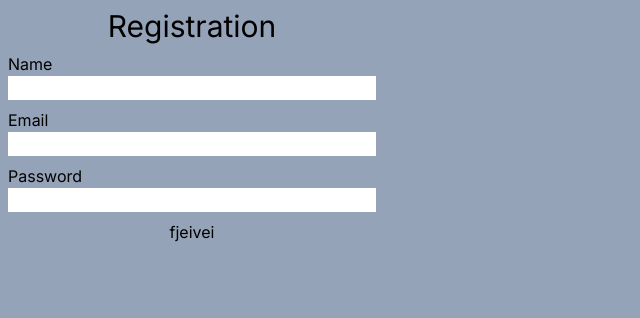
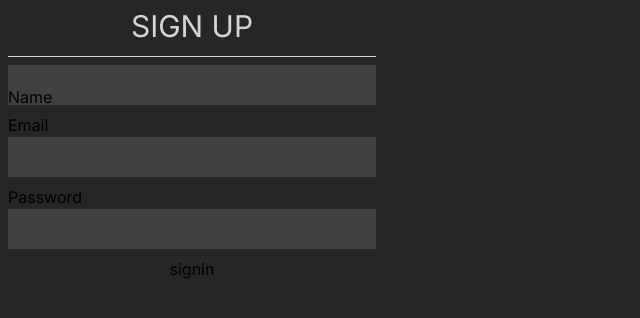
Before and after one commit to Bohdan-FE/FlixHub, a Next.js app: page /register in a window 1280 px wide. Shown: the top 318 px of the page, without its empty margins (0-640 px from the left). Built offline with nearby package versions, Linux system fonts and the light colour scheme.

Commit message:
style registration form

```diff
--- /dev/null
+++ b/app/UI/components/RegisterForm/RegisterForm.module.scss
@@ -0,0 +1,10 @@
+.inputWrapper {
+    @apply relative
+}
+.input {
+    @apply bg-neutral-700 p-2 w-full;
+}
+
+.label {
+    @apply absolute top-1/2
+}
--- a/app/UI/components/RegisterForm.tsx
+++ b/app/UI/components/RegisterForm/RegisterForm.tsx
@@ -3,6 +3,8 @@
 import { register } from "@/app/lib/actions";
 import { useEffect, useRef } from "react";
 import { useFormState, useFormStatus } from "react-dom";
+import SubmitButton from "../buttons";
+import styles from './RegisterForm.module.scss'
 
 function RegisterForm() {
     const initialState = {
@@ -14,45 +16,51 @@ function RegisterForm() {
     }
     const [formState, dispatch] = useFormState(register, initialState)
     const formRef = useRef<HTMLFormElement>(null)
-    const formstatus = useFormStatus()
+
     useEffect(() => {
         if (formState.message === 'User created') {
             formRef.current?.reset()
         }
     }, [formState])
-    console.log(formstatus)
+
     return (
         <form className='flex flex-col p-2 max-w-sm' action={dispatch} ref={formRef}>
-            <h3 className='text-3xl text-center mb-2'>Registration</h3>
+            <h3 className='text-3xl text-center text-neutral-300 mb-2 border-b border-neutral-300 pb-3'>SIGN UP</h3>
             {formState.message !== '' && <div className="border-solid border-black border-2 p-3 mb-2">{formState.message && <p className="text-center">{formState.message}</p>}</div>}
-            <label className="block" htmlFor='name'>
+            <div className={styles.inputWrapper}>
+                <label className={styles.label} htmlFor='name'>
                     Name
                 </label>
-            <input type="text" id='name' name="name" defaultValue={formState.fieldValues?.name} aria-describedby="name-error" />
+                <input className={styles.input} type="text" id='name' name="name" defaultValue={formState.fieldValues?.name} aria-describedby="name-error" />
+            </div>
             <div className="mb-2" id='name-error' aria-live='polite' aria-atomic='true'>
                 {formState.errors?.name && formState.errors?.name.map((error: string) => (
                     <p key={error}>{error}</p>
                 ))}
             </div>
+            <div>
                 <label className="block" htmlFor='email' >
                     Email
                 </label>
-            <input type="email" id='email' name="email" defaultValue={formState.fieldValues?.email} aria-describedby="email-error" />
+                <input className={styles.input} type="email" id='email' name="email" defaultValue={formState.fieldValues?.email} aria-describedby="email-error" />
+            </div>
             <div className="mb-2" id='email-error' aria-live='polite' aria-atomic='true'>
                 {formState.errors?.email && formState.errors?.email.map((error: string) => (
                     <p key={error}>{error}</p>
                 ))}
             </div>
+            <div>
                 <label className="block" htmlFor='password'>
                     Password
                 </label>
-            <input type="password" id='password' name="password" defaultValue={formState.fieldValues?.password} aria-describedby="password-error" />
+                <input className={styles.input} type="password" id='password' name="password" defaultValue={formState.fieldValues?.password} aria-describedby="password-error" />
+            </div>
             <div className="mb-2" id='password-error' aria-live='polite' aria-atomic='true'>
                 {formState.errors?.password && formState.errors?.password.map((error: string) => (
                     <p key={error}>{error}</p>
                 ))}
             </div>
-            <button type="submit">fjeivei</button>
+            <SubmitButton />
         </form>);
 }
 
--- a/app/UI/components/buttons.tsx
+++ b/app/UI/components/buttons.tsx
@@ -0,0 +1,8 @@
+import { useFormStatus } from "react-dom";
+
+function SubmitButton() {
+    const { pending } = useFormStatus()
+    return (<button>{pending ? 'pending' : 'signin'}</button>);
+}
+
+export default SubmitButton;
--- a/app/globals.css
+++ b/app/globals.css
@@ -17,5 +17,22 @@
 }
 
 body {
-  @apply bg-slate-400
+  @apply bg-neutral-800
 }
+
+input:-webkit-autofill,
+input:-webkit-autofill:hover,
+input:-webkit-autofill:focus,
+textarea:-webkit-autofill,
+textarea:-webkit-autofill:hover,
+textarea:-webkit-autofill:focus,
+select:-webkit-autofill,
+select:-webkit-autofill:hover,
+select:-webkit-autofill:focus {
+  border: 1px solid #253341;
+  -webkit-text-fill-color: white;
+  -webkit-box-shadow: 0 0 0px 1000px #253341 inset;
+  box-shadow: 0 0 0px 1000px #28374c inset;
+  transition: background-color 5000s ease-in-out 0s;
+  color: white;
+}
--- a/app/register/page.tsx
+++ b/app/register/page.tsx
@@ -1,11 +1,11 @@
-import RegisterForm from "../UI/components/RegisterForm";
+import RegisterForm from "../UI/components/RegisterForm/RegisterForm";
 
 async function Page() {
     return (
         <div>
-            <RegisterForm/>
+            <RegisterForm />
         </div>
-        );
+    );
 }
 
 export default Page;
--- a/next.config.js
+++ b/next.config.js
@@ -1,8 +1,13 @@
 /** @type {import('next').NextConfig} */
+const path = require('path')
+
 const nextConfig = {
     experimental: {
         serverComponentsExternalPackages: ['@prisma/client', 'bcrypt']
-    }
+    },
+     sassOptions: {
+    includePaths: [path.join(__dirname, 'styles')],
+  },
 }
 
 module.exports = nextConfig
--- a/package.json
+++ b/package.json
@@ -14,6 +14,7 @@
     "next": "14.0.4",
     "react": "^18",
     "react-dom": "^18",
+    "sass": "^1.69.5",
     "zod": "^3.22.4"
   },
   "devDependencies": {
```
Also changed, not shown: 1 other file (tests, documents, lock files or other folders). Lines whose indentation alone changed are shown as unchanged.
